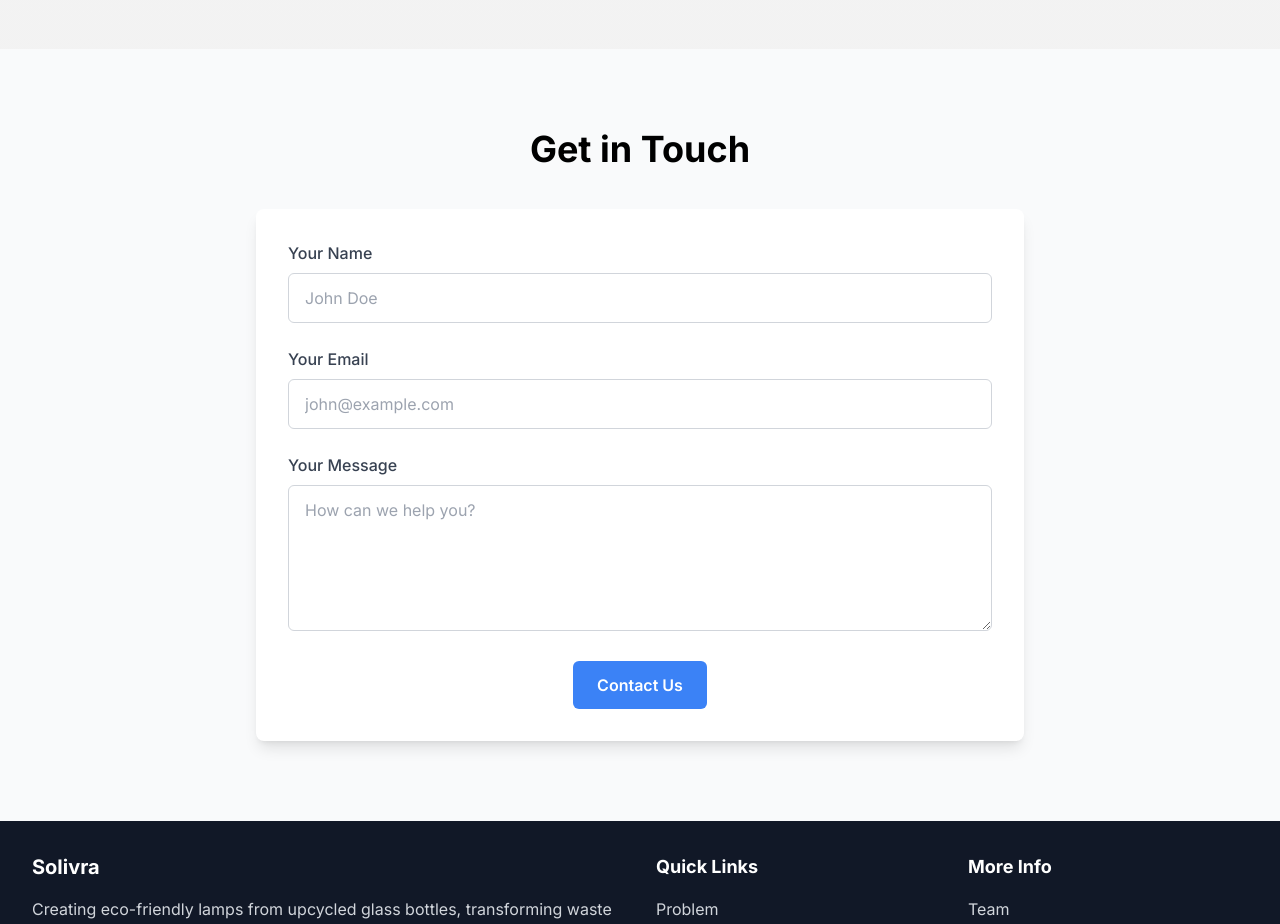
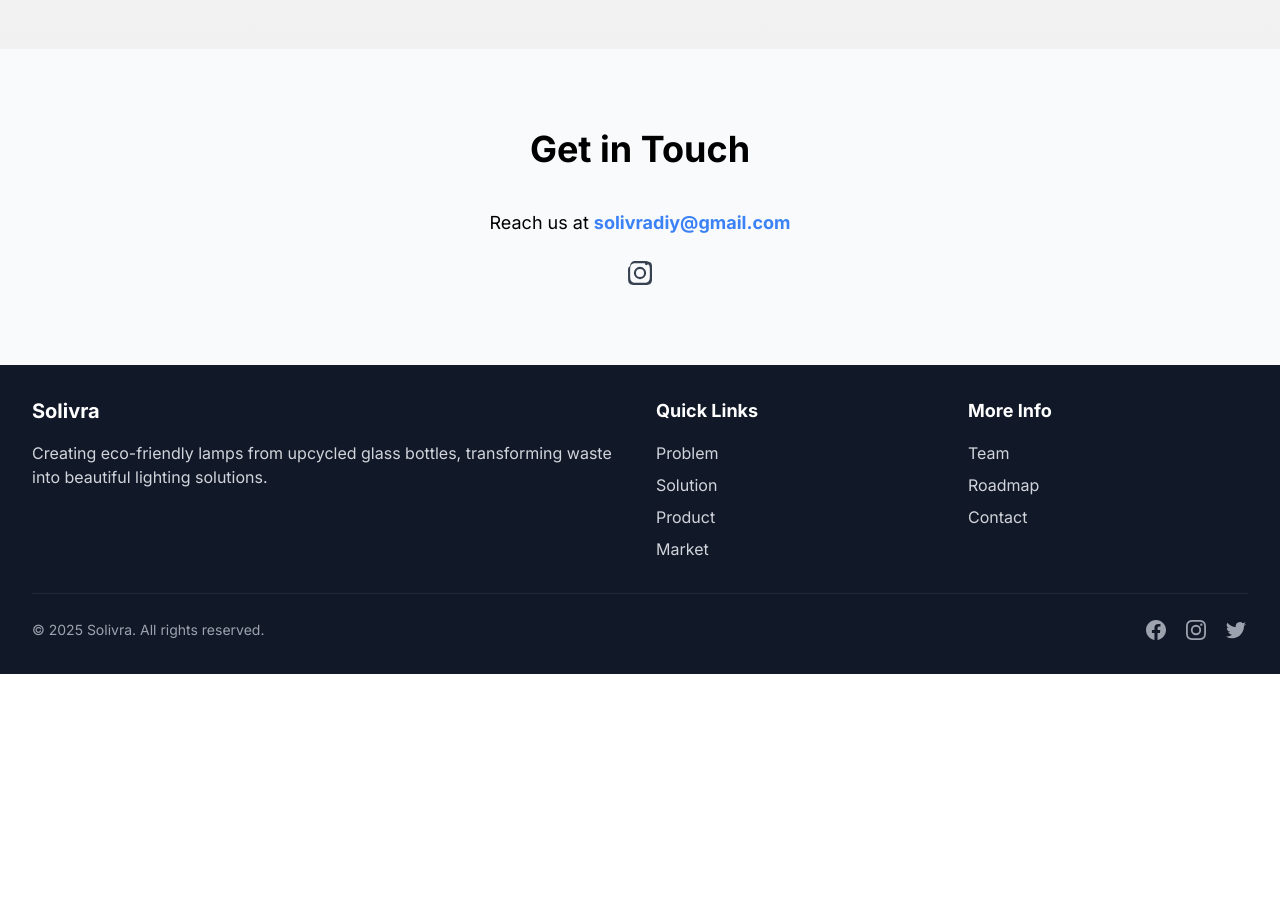
Before and after one commit to cevherk/innoway-website, a Next.js app: page / in a window 1280 px wide. Shown: the part 5480-6404 px from the top of the page. After the commit the page ends 6154 px from the top, so only its background shows below. Built offline with nearby package versions, Linux system fonts and the light colour scheme.

Commit message:
Update Contact section to include email link and Instagram only

```diff
--- a/components/Contact.tsx
+++ b/components/Contact.tsx
@@ -41,74 +41,18 @@ export default function Contact() {
   return (
     <section id="contact" className="section-padding bg-gray-50">
       <div className="container-custom">
-        <div className="max-w-3xl mx-auto">
-          <h2 className="heading-2 text-center mb-10">{title}</h2>
-
-          {submitted ? (
-            <div className="bg-green-50 border border-green-200 text-green-700 px-6 py-8 rounded-lg text-center">
-              <svg xmlns="http://www.w3.org/2000/svg" className="h-12 w-12 mx-auto text-green-500 mb-4" fill="none" viewBox="0 0 24 24" stroke="currentColor">
-                <path strokeLinecap="round" strokeLinejoin="round" strokeWidth={2} d="M9 12l2 2 4-4m6 2a9 9 0 11-18 0 9 9 0 0118 0z" />
+        <div className="max-w-3xl mx-auto text-center">
+          <h2 className="heading-2 mb-10">Get in Touch</h2>
+          <p className="text-lg mb-6">
+            Reach us at <a href="mailto:solivradiy@gmail.com" className="text-primary font-bold">solivradiy@gmail.com</a>
+          </p>
+          <div className="flex justify-center space-x-4">
+            <a href="https://www.instagram.com/solivradiy/" target="_blank" rel="noopener noreferrer" className="text-gray-700 hover:text-primary">
+              <svg xmlns="http://www.w3.org/2000/svg" className="h-6 w-6" fill="currentColor" viewBox="0 0 24 24">
+                <path d="M12 2.163c3.204 0 3.584.012 4.85.07 1.366.062 2.633.334 3.608 1.308.975.975 1.246 2.242 1.308 3.608.058 1.266.07 1.646.07 4.85s-.012 3.584-.07 4.85c-.062 1.366-.334 2.633-1.308 3.608-.975.975-2.242 1.246-3.608 1.308-1.266.058-1.646.07-4.85.07s-3.584-.012-4.85-.07c-1.366-.062-2.633-.334-3.608-1.308-.975-.975-1.246-2.242-1.308-3.608C2.175 15.747 2.163 15.367 2.163 12s.012-3.584.07-4.85c.062-1.366.334-2.633 1.308-3.608.975-.975 2.242-1.246 3.608-1.308C8.416 2.175 8.796 2.163 12 2.163zm0-2.163C8.741 0 8.332.012 7.052.07 5.773.128 4.548.334 3.465 1.417 2.382 2.5 2.176 3.725 2.118 5.004.06 6.284.048 6.693.048 12s.012 5.716.07 6.996c.058 1.279.264 2.504 1.347 3.587 1.083 1.083 2.308 1.289 3.587 1.347 1.28.058 1.689.07 6.996.07s5.716-.012 6.996-.07c1.279-.058 2.504-.264 3.587-1.347 1.083-1.083 1.289-2.308 1.347-3.587.058-1.28.07-1.689.07-6.996s-.012-5.716-.07-6.996c-.058-1.279-.264-2.504-1.347-3.587C19.504.264 18.279.058 17 .07 15.72.012 15.311 0 12 0zm0 5.838a6.162 6.162 0 1 0 0 12.324 6.162 6.162 0 0 0 0-12.324zm0 10.162a3.999 3.999 0 1 1 0-7.998 3.999 3.999 0 0 1 0 7.998zm6.406-11.845a1.44 1.44 0 1 0 0-2.88 1.44 1.44 0 0 0 0 2.88z" />
               </svg>
-              <h3 className="text-xl font-bold mb-2">Message Sent Successfully!</h3>
-              <p>Thank you for contacting us. We'll get back to you soon.</p>
-            </div>
-          ) : (
-            <div className="bg-white shadow-lg rounded-lg p-8">
-              <form onSubmit={handleSubmit}>
-                <div className="mb-6">
-                  <label htmlFor="name" className="block text-gray-700 font-medium mb-2">Your Name</label>
-                  <input
-                    type="text"
-                    id="name"
-                    name="name"
-                    value={formData.name}
-                    onChange={handleChange}
-                    className="w-full px-4 py-3 border border-gray-300 rounded-md focus:outline-none focus:ring-2 focus:ring-primary focus:border-transparent"
-                    placeholder="John Doe"
-                    required
-                  />
-                </div>
-
-                <div className="mb-6">
-                  <label htmlFor="email" className="block text-gray-700 font-medium mb-2">Your Email</label>
-                  <input
-                    type="email"
-                    id="email"
-                    name="email"
-                    value={formData.email}
-                    onChange={handleChange}
-                    className="w-full px-4 py-3 border border-gray-300 rounded-md focus:outline-none focus:ring-2 focus:ring-primary focus:border-transparent"
-                    placeholder="john@example.com"
-                    required
-                  />
-                </div>
-
-                <div className="mb-6">
-                  <label htmlFor="message" className="block text-gray-700 font-medium mb-2">Your Message</label>
-                  <textarea
-                    id="message"
-                    name="message"
-                    value={formData.message}
-                    onChange={handleChange}
-                    rows={5}
-                    className="w-full px-4 py-3 border border-gray-300 rounded-md focus:outline-none focus:ring-2 focus:ring-primary focus:border-transparent"
-                    placeholder="How can we help you?"
-                    required
-                  />
-                </div>
-
-                <div className="text-center">
-                  <button
-                    type="submit"
-                    disabled={isSubmitting}
-                    className={`btn-primary ${isSubmitting ? 'opacity-75 cursor-not-allowed' : ''}`}
-                  >
-                    {isSubmitting ? 'Sending...' : buttonText}
-                  </button>
-                </div>
-              </form>
-            </div>
-          )}
+            </a>
+          </div>
         </div>
       </div>
     </section>
```
